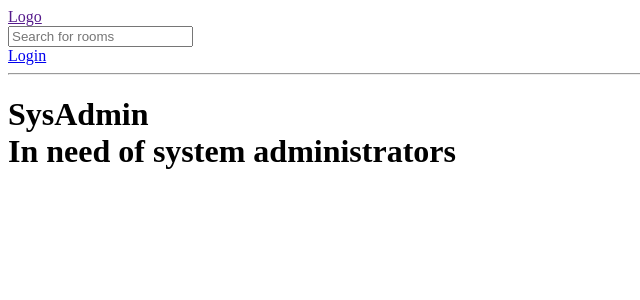
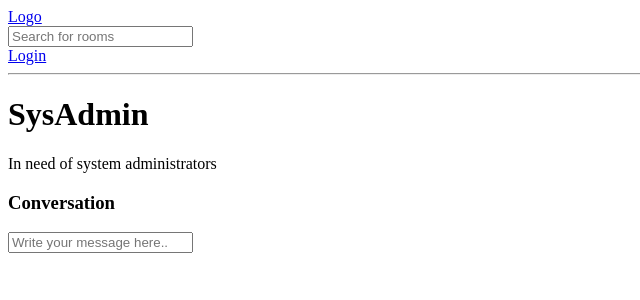
Before and after one commit to neerajmanivarnan/custom-discord-clone, a Django app: page /room/16/ in a window 1280 px wide. Shown: the top 300 px of the page, without its empty margins (0-640 px from the left). Run offline with Django 4.2, Linux system fonts and the light colour scheme; data comes from the database, SQL or seed files in the repository.

Commit message:
comment feature added

```diff
--- a/base/templates/base/room.html
+++ b/base/templates/base/room.html
@@ -6,11 +6,40 @@
 
     {{room.name}}
 
-    <div>
-        {{room.description}}
-    </div>
+
 
 </h1>
+<div>
+    {{room.description}}
+</div>
+
+<div class="comment-wrapper">
+    <h3>
+        Conversation
+    </h3>
+
+    {% for message in room_messages %}
+
+        <div>
+            <hr>
+            <small>
+                @{{message.user}}  {{message.created | timesince }}
+            </small>
+
+            <p>
+                {{message.body}}
+            </p>
+        </div>
+
+    {% endfor %}
+</div>
+
+<div >
+    <form action="" method="post">
+        {% csrf_token %}
+        <input type="text" placeholder="Write your message here..">
+    </form>
+</div>
 
 
 
--- a/base/views.py
+++ b/base/views.py
@@ -83,12 +83,9 @@ def home(request):
 
 def room(request, pk):
     rooms = Room.objects.get(id=pk)
-    # rom = None
-    # for i in rooms:
-    #     if i['id'] == pk:
-    #         rom = i
+    room_messages = rooms.message_set.all().order_by('-created')
 
-    context = {'room':rooms}
+    context = {'room':rooms,'room_messages':room_messages}
     return render(request,'base/room.html',context)
 
 @login_required(login_url='login')
--- a/templates/navigation.html
+++ b/templates/navigation.html
@@ -1,4 +1,4 @@
-<a href="">
+<a href="{% url 'home' %}">
     Logo
 
 </a>
```
